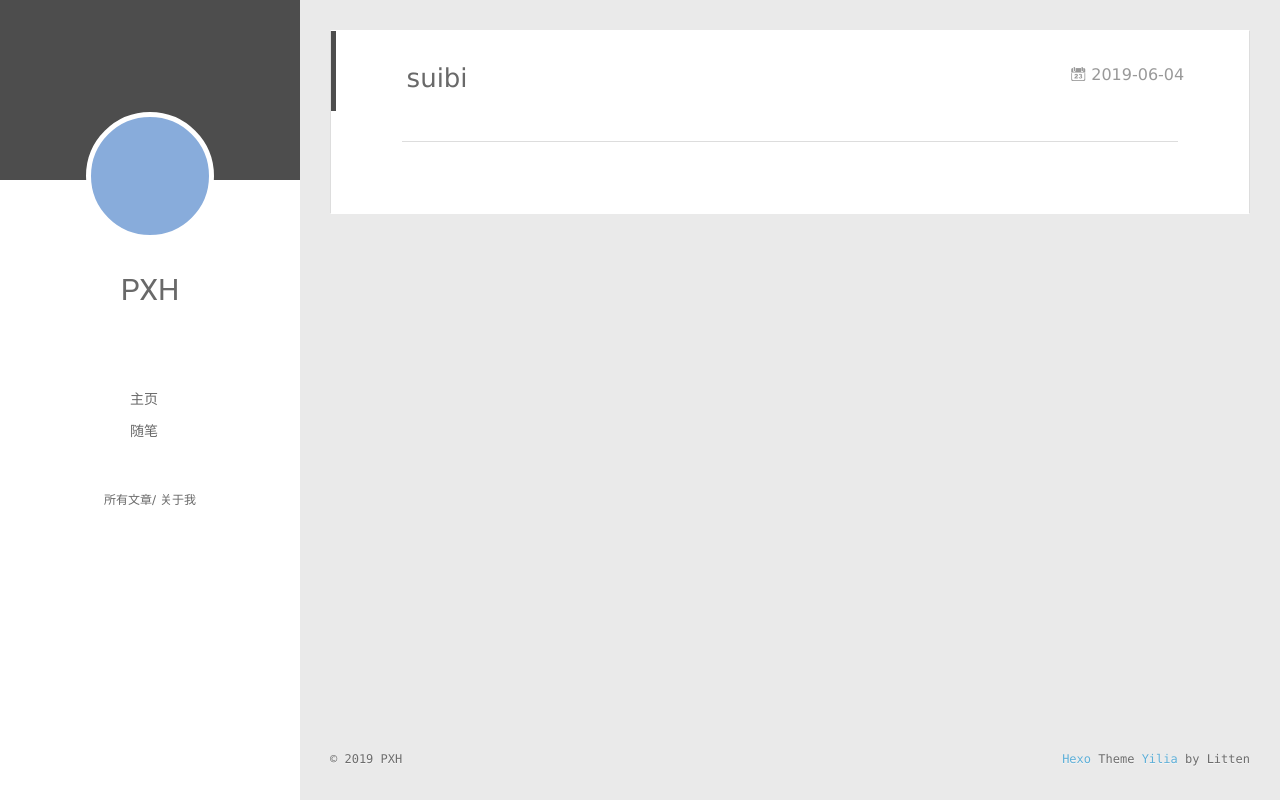
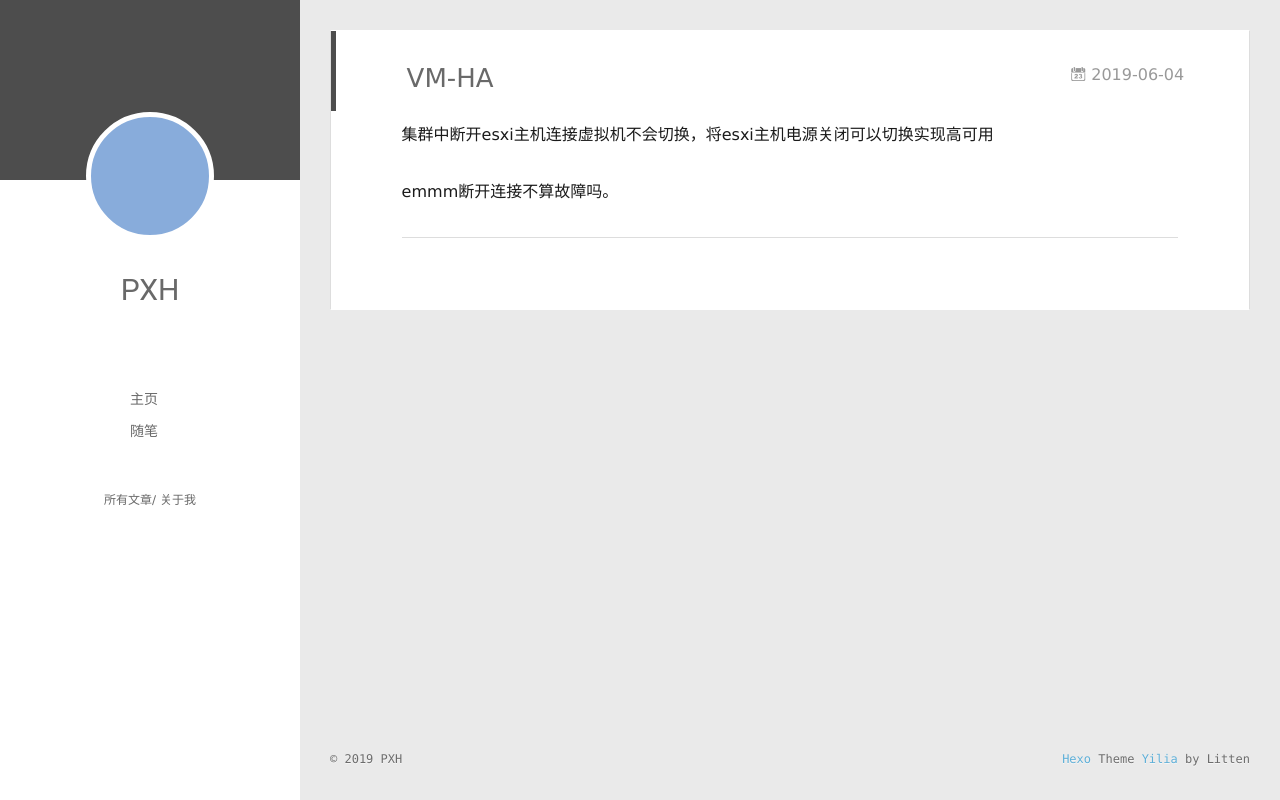
Before and after one commit to pxh2133/blog.github.io, a plain HTML site: page suibi/vmHA.html in a window 1280 px wide. Drawn offline with Linux system fonts and the light colour scheme; files that its build step writes are made by us from their sources.

Commit message:
Site updated: 2019-06-04 18:58:27

```diff
--- a/suibi/index.html
+++ b/suibi/vmHA.html
@@ -6,16 +6,19 @@
   <meta name="renderer" content="webkit">
   <meta http-equiv="X-UA-Compatible" content="IE=edge">
   <link rel="dns-prefetch" href="https://github.com/pxh2133/blog.github.io">
-  <title>suibi | Hexo</title>
+  <title>VM-HA | Hexo</title>
   <meta name="viewport" content="width=device-width, initial-scale=1, maximum-scale=1">
-  <meta property="og:type" content="website">
-<meta property="og:title" content="suibi">
-<meta property="og:url" content="https://github.com/pxh2133/blog.github.io/suibi/index.html">
+  <meta name="description" content="集群中断开esxi主机连接虚拟机不会切换，将esxi主机电源关闭可以切换实现高可用 emmm断开连接不算故障吗。">
+<meta property="og:type" content="website">
+<meta property="og:title" content="VM-HA">
+<meta property="og:url" content="https://github.com/pxh2133/blog.github.io/suibi/vmHA.html">
 <meta property="og:site_name" content="Hexo">
+<meta property="og:description" content="集群中断开esxi主机连接虚拟机不会切换，将esxi主机电源关闭可以切换实现高可用 emmm断开连接不算故障吗。">
 <meta property="og:locale" content="default">
-<meta property="og:updated_time" content="2019-06-04T08:12:59.425Z">
+<meta property="og:updated_time" content="2019-06-04T10:57:49.438Z">
 <meta name="twitter:card" content="summary">
-<meta name="twitter:title" content="suibi">
+<meta name="twitter:title" content="VM-HA">
+<meta name="twitter:description" content="集群中断开esxi主机连接虚拟机不会切换，将esxi主机电源关闭可以切换实现高可用 emmm断开连接不算故障吗。">
 
     <link rel="alternative" href="/atom.xml" title="Hexo" type="application/atom+xml">
 
@@ -140,12 +143,12 @@
 
 
     <h1 class="article-title" itemprop="name">
-      suibi
+      VM-HA
     </h1>
 
 
 
-        <a href="/blog.github.io/suibi/index.html" class="archive-article-date">
+        <a href="/blog.github.io/suibi/vmHA.html" class="archive-article-date">
   	<time datetime="2019-06-04T08:12:59.000Z" itemprop="datePublished"><i class="icon-calendar icon"></i>2019-06-04</time>
 </a>
 
@@ -153,6 +156,8 @@
 
     <div class="article-entry" itemprop="articleBody">
 
+        <p>集群中断开esxi主机连接虚拟机不会切换，将esxi主机电源关闭可以切换实现高可用</p>
+<p>emmm断开连接不算故障吗。</p>
 
 
 
```
